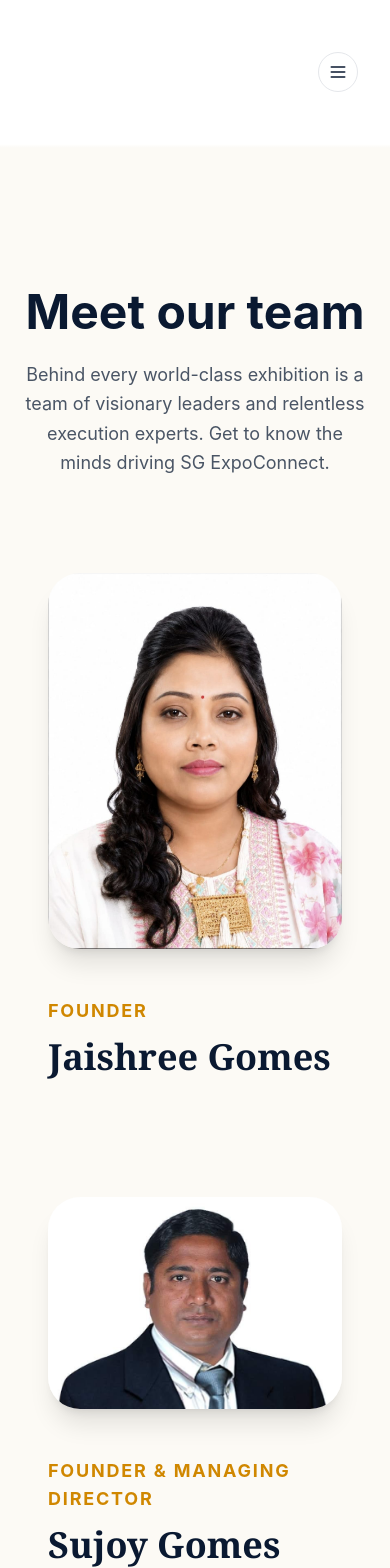
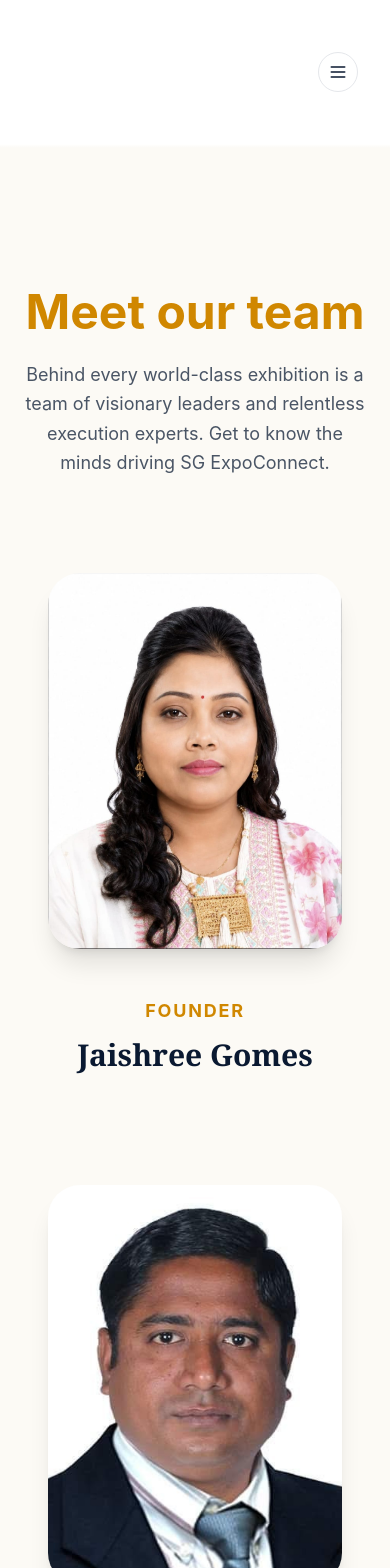
Before and after one commit to VedantBorude683/SG_EXPOCONNECT, a React (Vite) app: page /team in a window 390 px wide. Shown: the top 1568 px of the page. Built offline with nearby package versions, Linux system fonts and the light colour scheme; grey boxes are pictures that could not be loaded.

Commit message:
responsive

```diff
--- a/src/app/Team.tsx
+++ b/src/app/Team.tsx
@@ -58,7 +58,7 @@ export default function Team() {
             initial={{ opacity: 0, y: 20 }}
             whileInView={{ opacity: 1, y: 0 }}
             viewport={{ once: true }}
-            className="text-5xl md:text-6xl font-bold text-[#0A1931] mb-6"
+            className="text-5xl md:text-6xl font-bold text-yellow-600 mb-6"
           >
             Meet our team
           </motion.h2>
@@ -87,6 +87,7 @@ export default function Team() {
 
             const imageClass =
               member.name === 'Manas Gomes' ? 'w-full h-[500px] object-cover object-top block' :
+              member.name === 'Sujoy Gomes' ? 'w-full max-lg:h-[400px] max-lg:object-cover max-lg:object-top lg:h-auto block' :
                 'w-full h-auto block';
 
             return (
@@ -109,17 +110,17 @@ export default function Team() {
                 </div>
 
                 {/* Text Container */}
-                <div className={`flex flex-col justify-center ${(member.name === "Manas Gomes" || member.name === "Bharati Mera")
+                <div className={`flex flex-col justify-center max-lg:items-center max-lg:text-center ${(member.name === "Manas Gomes" || member.name === "Bharati Mera")
                   ? 'lg:order-first lg:items-end lg:text-right'
                   : isOdd ? 'lg:order-first lg:pl-12 xl:pl-20' : 'lg:pr-12 xl:pr-20'
                   }`}>
-                  <h3 className="text-yellow-600 text-lg md:text-2xl font-bold tracking-widest uppercase mb-3">
+                  <h3 className="text-yellow-600 text-lg md:text-2xl lg:text-xl xl:text-2xl font-bold tracking-widest uppercase mb-3">
                     {member.role}
                   </h3>
-                  <h4 className="text-4xl font-serif font-bold text-[#0A1931] mb-6">
+                  <h4 className="text-3xl lg:text-4xl font-serif font-bold text-[#0A1931] mb-4 lg:mb-6">
                     {member.name}
                   </h4>
-                  <p className="text-lg text-gray-600 leading-relaxed">
+                  <p className="text-base lg:text-lg text-gray-600 leading-relaxed max-lg:max-w-xl">
                     {member.description}
                   </p>
                 </div>
```
